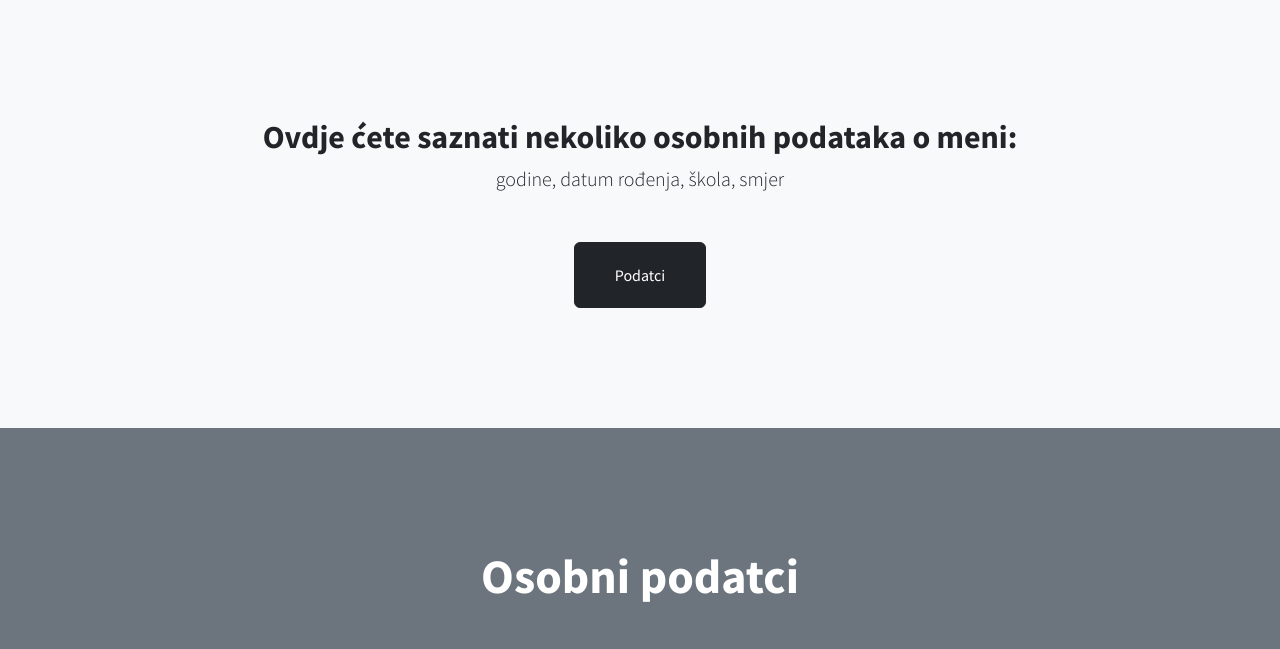
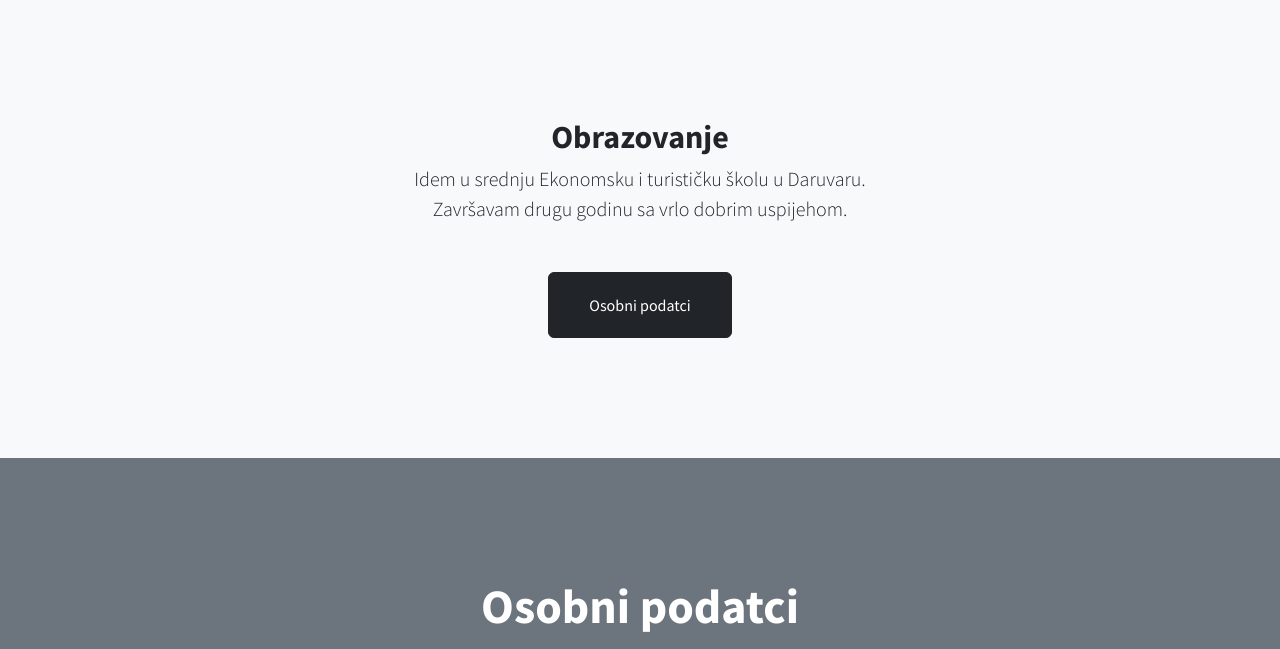
Before and after one commit to mirelaorozovic2007/web-stranica, a plain HTML site: page index.html in a window 1280 px wide. Shown: the part 802-1451 px from the top of the page. Drawn offline with nearby package versions, Linux system fonts and the light colour scheme.

Commit message:
Add files via upload

```diff
--- a/index.html
+++ b/index.html
@@ -40,11 +40,12 @@
             <div class="container px-4 px-lg-5 text-center">
                 <div class="row gx-4 gx-lg-5 justify-content-center">
                     <div class="col-lg-10">
-                        <h2>Ovdje ćete saznati nekoliko osobnih podataka o meni:</h2>
+                        <h2>Obrazovanje</h2>
                         <p class="lead mb-5">
-                            godine, datum rođenja, škola, smjer
+                            Idem u srednju Ekonomsku i turističku školu u Daruvaru. <br>
+                            Završavam drugu godinu sa vrlo dobrim uspijehom.
                         </p>
-                        <a class="btn btn-dark btn-xl" href="#services">Podatci</a>
+                        <a class="btn btn-dark btn-xl" href="#services">Osobni podatci</a>
                     </div>
                 </div>
             </div>
@@ -125,7 +126,7 @@
                                     <p class="mb-0">Kava poslje škole kao jedan od boljih hobija</p>
                                 </div>
                             </div>
-                            <img class="img-fluid" src="assets/img/KAFENISANJE.jpg" alt="..." />
+                            <img class="img-fluid" src="assets/img/PUBLICK.jpg" alt="..." />
                         </a>
                     </div>
                 </div>
```
Also changed, not shown: assets/img/PUBLICK.jpg (added).
